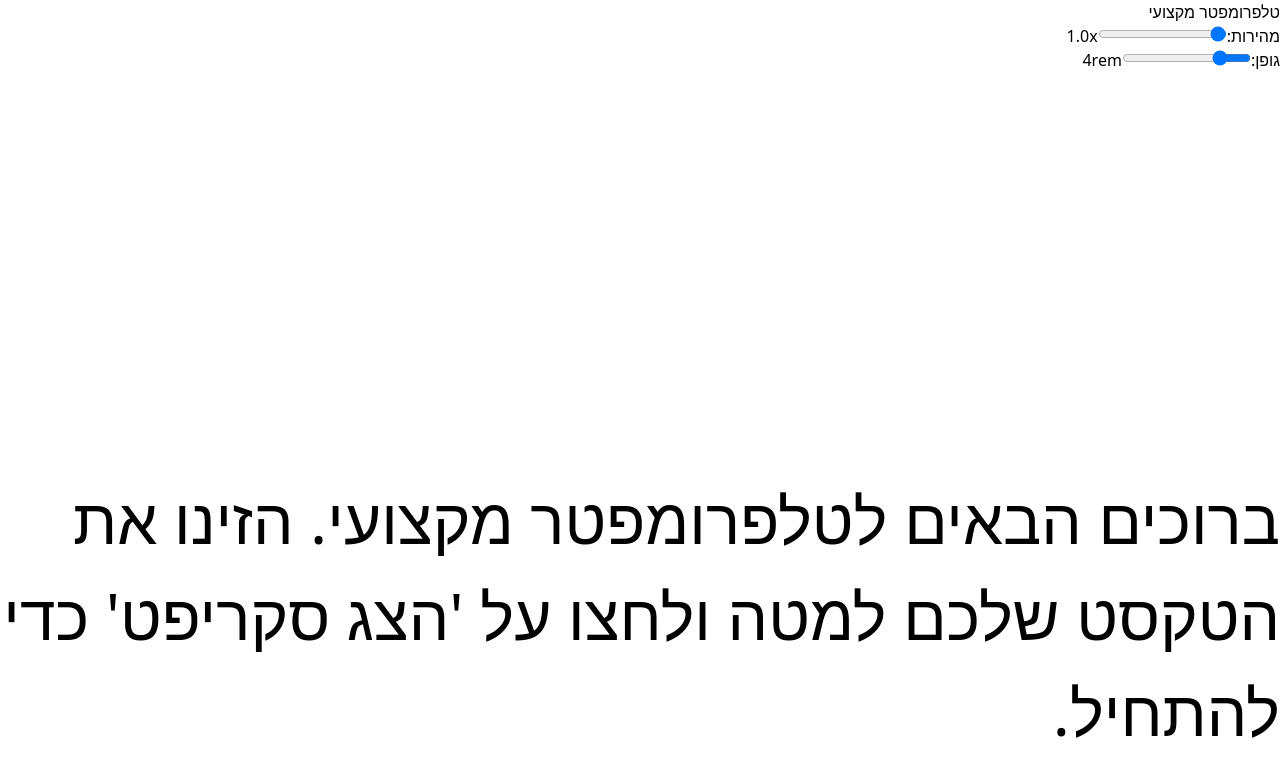
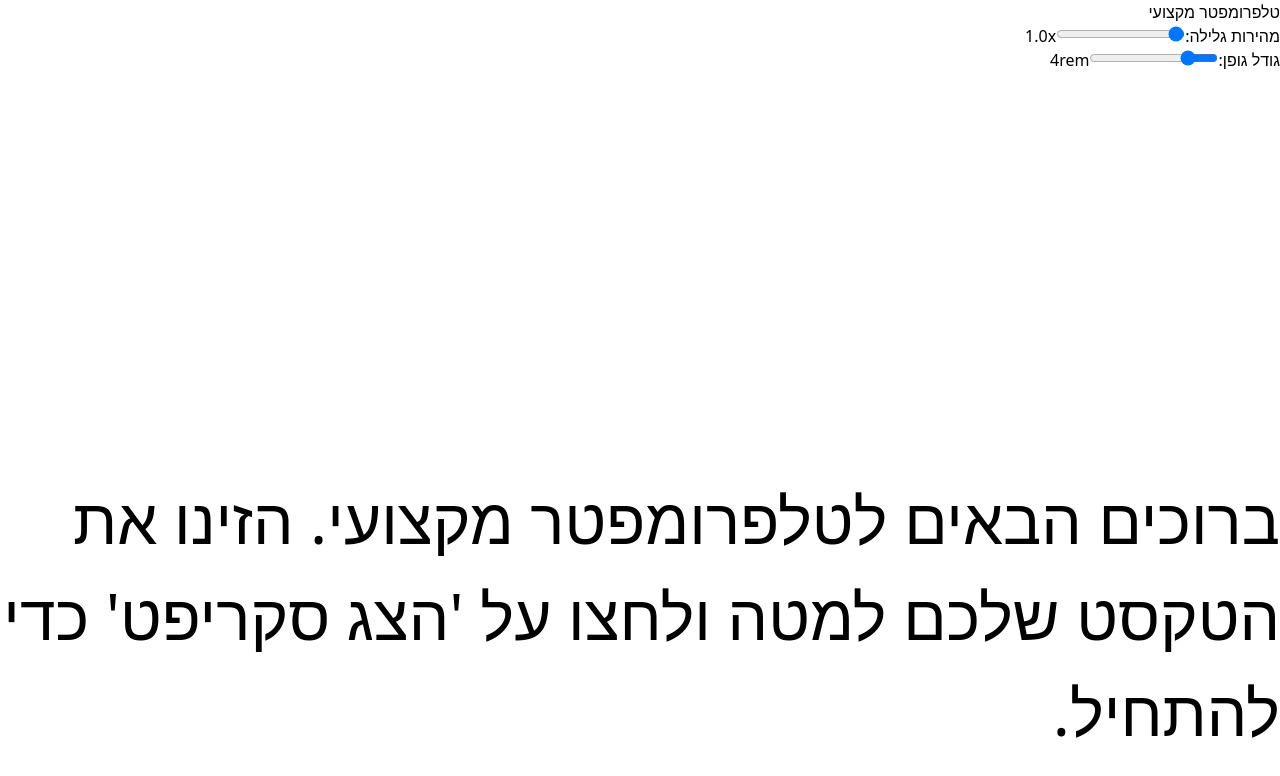
Before and after one commit to shaharprod/Teleprompter-Pro, a React (Vite) app: page / in a window 1280 px wide. Shown: the top 776 px of the page. Built offline with nearby package versions, Linux system fonts and the light colour scheme.

Commit message:
fix: Make desktop controls more visible with updated labels

```diff
--- a/src/App.tsx
+++ b/src/App.tsx
@@ -353,14 +353,14 @@ const App: React.FC = () => {
 
           {/* Main content */}
           <main className="flex-grow flex flex-col items-center justify-center p-2 sm:p-4 overflow-hidden relative">
-            {/* Desktop Controls - Bottom overlay */}
+            {/* Desktop Controls - Bottom overlay - UPDATED */}
             {!isMobile && (
-              <div className="absolute bottom-4 left-1/2 transform -translate-x-1/2 z-20 bg-gray-800 bg-opacity-95 backdrop-blur-lg p-4 rounded-2xl shadow-2xl border border-gray-600">
+              <div className="absolute bottom-4 left-1/2 transform -translate-x-1/2 z-30 bg-gray-800 bg-opacity-95 backdrop-blur-lg p-4 rounded-2xl shadow-2xl border border-gray-600">
                 <div className="flex items-center gap-8">
                   {/* Speed Control */}
                   <div className="flex items-center gap-4">
                     <label className="text-sm font-bold text-gray-100 min-w-20">
-                      מהירות:
+                      מהירות גלילה:
                     </label>
                     <input
                       type="range"
@@ -380,7 +380,7 @@ const App: React.FC = () => {
                   {/* Font Size Control */}
                   <div className="flex items-center gap-4">
                     <label className="text-sm font-bold text-gray-100 min-w-16">
-                      גופן:
+                      גודל גופן:
                     </label>
                     <input
                       type="range"
```
Also changed, not shown: 4 other files (tests, documents, lock files or other folders).
